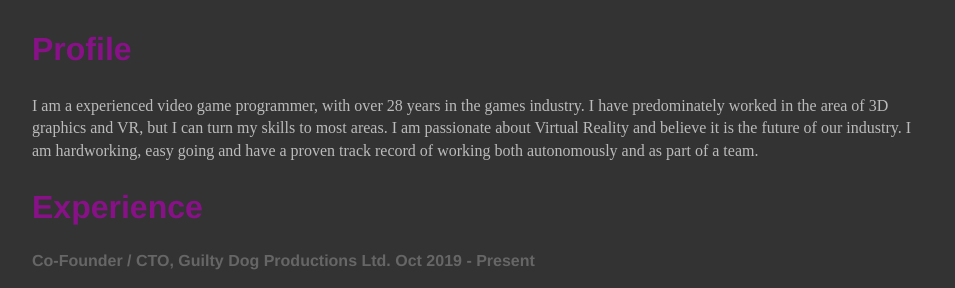
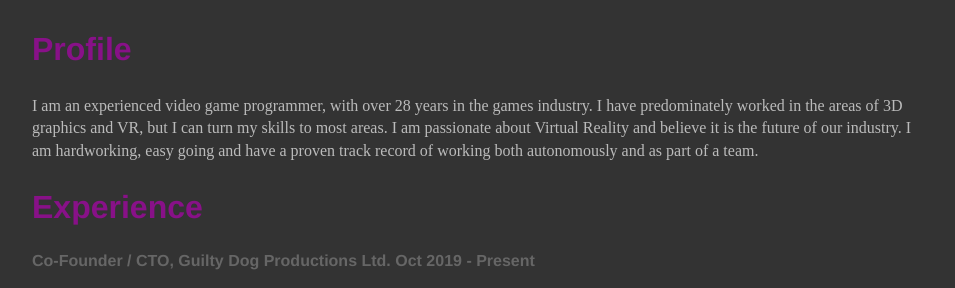
Before and after one commit to guiltydogprods/guiltydogprods.github.io, a Jekyll site: the page built from cv.md, in a window 1280 px wide and 900 px high. Shown: the part 166-454 px from the top of the window, without its empty margins (160-1115 px from the left). Built offline with Jekyll 4.4.1, drawn with Linux system fonts in a browser that asks for light colours.

Commit message:
Update cv.md

```diff
--- a/cv.md
+++ b/cv.md
@@ -7,7 +7,7 @@ Claire Rogers - CV
 
 ## Profile
 
-I am a experienced video game programmer, with over 28 years in the games industry. I have predominately worked in the area of 3D graphics and VR, but I can turn my skills to most areas. I am passionate about Virtual Reality and believe it is the future of our industry. I am hardworking, easy going and have a proven track record of working both autonomously and as part of a team.
+I am an experienced video game programmer, with over 28 years in the games industry. I have predominately worked in the areas of 3D graphics and VR, but I can turn my skills to most areas. I am passionate about Virtual Reality and believe it is the future of our industry. I am hardworking, easy going and have a proven track record of working both autonomously and as part of a team.
 
 Experience
 ----------
```
